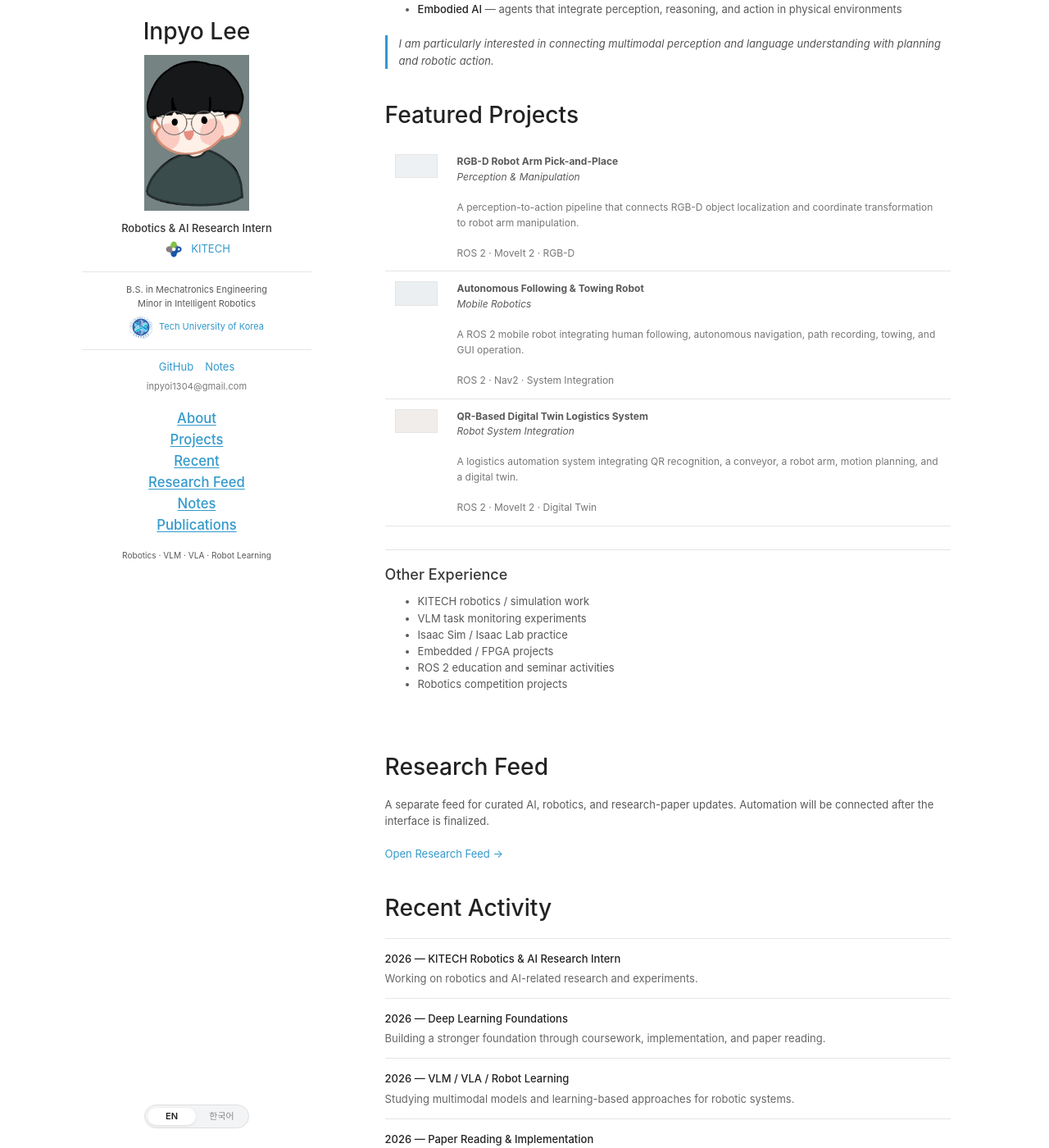
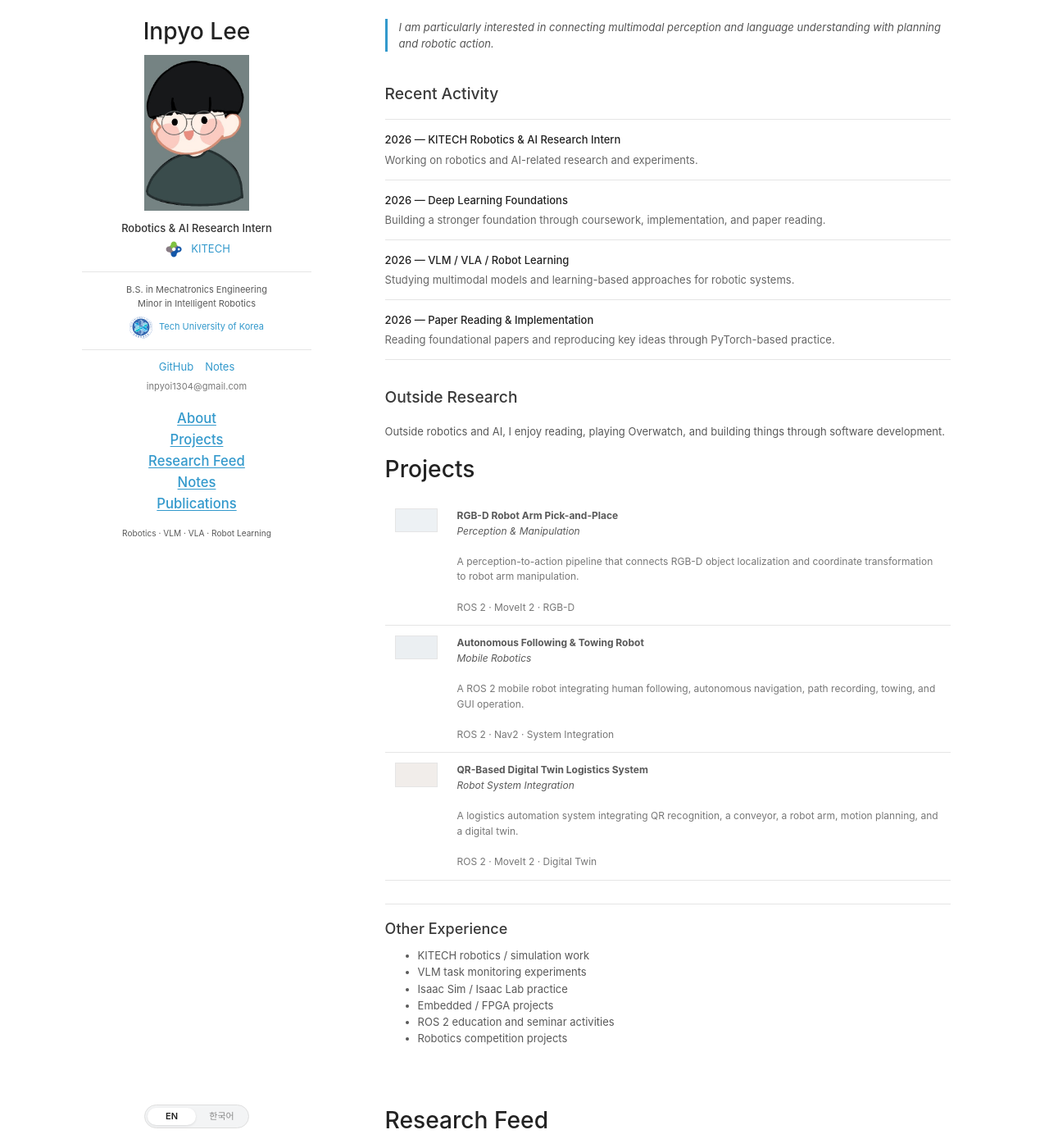
Before and after one commit to nayana224/nayana224.github.io, a Jekyll site: the page index.html, which Jekyll copies as it is, in a window 1280 px wide and 1400 px high, scrolled down 964 px. Shown: the whole window at 82% size. Built offline with Jekyll 4.4.1, drawn with Linux system fonts in a browser that asks for light colours; some of the changed text lies outside the part shown.

Commit message:
home: align sidebar navigation with top-level sections

```diff
--- a/index.html
+++ b/index.html
@@ -4,7 +4,7 @@
   <meta charset="utf-8">
   <meta http-equiv="X-UA-Compatible" content="chrome=1">
   <title>Inpyo Lee | Robotics & AI</title>
-  <link rel="stylesheet" href="stylesheets/styles.css?v=20260919-6">
+  <link rel="stylesheet" href="stylesheets/styles.css?v=20260919-7">
   <meta name="viewport" content="width=device-width">
   <meta name="description" content="Inpyo Lee - Robotics & AI Research Intern at KITECH">
 </head>
@@ -41,10 +41,9 @@
         <nav>
           <h2><a href="#about" data-en="About" data-ko="소개">About</a></h2>
           <h2><a href="#projects" data-en="Projects" data-ko="프로젝트">Projects</a></h2>
-          <h2><a href="#recent" data-en="Recent" data-ko="최근 활동">Recent</a></h2>
-          <h2><a href="/research-feed/?v=20260919-3" data-en="Research Feed" data-ko="리서치 피드">Research Feed</a></h2>
-          <h2><a href="/notes/?v=20260919-9" data-en="Notes" data-ko="노트">Notes</a></h2>
-          <h2><a href="./publications.html" data-en="Publications" data-ko="논문">Publications</a></h2>
+          <h2><a href="#research-feed" data-en="Research Feed" data-ko="리서치 피드">Research Feed</a></h2>
+          <h2><a href="#notes" data-en="Notes" data-ko="노트">Notes</a></h2>
+          <h2><a href="#publications" data-en="Publications" data-ko="논문">Publications</a></h2>
         </nav>
 
         <p class="view"><small>Robotics · VLM · VLA · Robot Learning</small></p>
@@ -57,13 +56,13 @@
     </header>
 
     <section>
-      <div id="about">
-        <h1 data-en="About Me" data-ko="소개">About Me</h1>
+      <div id="about" class="top-level-section">
+        <h1 data-en="About" data-ko="소개">About</h1>
         <p data-en="I am currently a Robotics & AI Research Intern at KITECH. I studied Mechatronics Engineering with a minor in Intelligent Robotics at Tech University of Korea, and have gained hands-on experience through ROS 2-based autonomous mobile robot and robotic manipulation projects." data-ko="현재 KITECH에서 Robotics & AI Research Intern으로 근무하고 있습니다. Tech University of Korea에서 메카트로닉스공학을 전공하고 지능형로봇전공을 부전공했으며, ROS 2 기반 자율주행 로봇과 robotic manipulation 프로젝트를 통해 실제 로봇 시스템을 설계하고 통합하는 경험을 쌓았습니다.">I am currently a Robotics & AI Research Intern at KITECH. I studied Mechatronics Engineering with a minor in Intelligent Robotics at Tech University of Korea, and have gained hands-on experience through ROS 2-based autonomous mobile robot and robotic manipulation projects.</p>
         <p data-en="I am currently strengthening my foundations in Deep Learning and expanding my interests toward VLM, VLA, Robot Learning, and learning-based intelligent robotic systems." data-ko="현재는 Deep Learning 기초를 다지고 있으며, 앞으로 VLM, VLA, Robot Learning과 같은 learning-based intelligent robotics 분야로 관심 영역을 확장하고 있습니다.">I am currently strengthening my foundations in Deep Learning and expanding my interests toward VLM, VLA, Robot Learning, and learning-based intelligent robotic systems.</p>
       </div>
 
-      <h1 data-en="My Path" data-ko="성장 과정">My Path</h1>
+      <h2 class="subsection-title" data-en="My Path" data-ko="성장 과정">My Path</h2>
       <div class="path-list">
         <div class="path-item">
           <span class="path-index">01</span>
@@ -99,7 +98,7 @@
         </div>
       </div>
 
-      <h1 data-en="Research Interests" data-ko="연구 관심 분야">Research Interests</h1>
+      <h2 class="subsection-title" data-en="Research Interests" data-ko="연구 관심 분야">Research Interests</h2>
       <ul class="interest-list">
         <li><strong>Vision-Language Models</strong> — <span data-en="multimodal understanding of visual information and language" data-ko="visual information과 language를 함께 이해하는 multimodal learning">multimodal understanding of visual information and language</span></li>
         <li><strong>Vision-Language-Action Models</strong> — <span data-en="connecting multimodal understanding to robotic action" data-ko="multimodal understanding을 실제 robot action으로 연결하는 방법">connecting multimodal understanding to robotic action</span></li>
@@ -112,8 +111,37 @@
 
       <br>
 
-      <div id="projects">
-        <h1 data-en="Featured Projects" data-ko="주요 프로젝트">Featured Projects</h1>
+      <div class="about-extra-sections">
+      <div class="about-subsection" id="recent">
+        <h2 class="subsection-title" data-en="Recent Activity" data-ko="최근 활동">Recent Activity</h2>
+        <div class="recent-list">
+          <article class="recent-item">
+            <strong data-en="2026 — KITECH Robotics & AI Research Intern" data-ko="2026 — KITECH Robotics & AI 연구 인턴">2026 — KITECH Robotics & AI Research Intern</strong>
+            <p data-en="Working on robotics and AI-related research and experiments." data-ko="Robotics와 AI 관련 연구 및 실험을 진행하고 있습니다.">Working on robotics and AI-related research and experiments.</p>
+          </article>
+          <article class="recent-item">
+            <strong data-en="2026 — Deep Learning Foundations" data-ko="2026 — Deep Learning 기초 학습">2026 — Deep Learning Foundations</strong>
+            <p data-en="Building a stronger foundation through coursework, implementation, and paper reading." data-ko="강의, 구현, 논문 읽기를 통해 Deep Learning 기초를 다지고 있습니다.">Building a stronger foundation through coursework, implementation, and paper reading.</p>
+          </article>
+          <article class="recent-item">
+            <strong data-en="2026 — VLM / VLA / Robot Learning" data-ko="2026 — VLM / VLA / Robot Learning 학습">2026 — VLM / VLA / Robot Learning</strong>
+            <p data-en="Studying multimodal models and learning-based approaches for robotic systems." data-ko="robotic system을 위한 multimodal model과 learning-based approach를 공부하고 있습니다.">Studying multimodal models and learning-based approaches for robotic systems.</p>
+          </article>
+          <article class="recent-item">
+            <strong data-en="2026 — Paper Reading & Implementation" data-ko="2026 — 논문 읽기 및 구현">2026 — Paper Reading & Implementation</strong>
+            <p data-en="Reading foundational papers and reproducing key ideas through PyTorch-based practice." data-ko="기초 논문을 읽고 핵심 아이디어를 PyTorch 실습으로 재현하며 학습하고 있습니다.">Reading foundational papers and reproducing key ideas through PyTorch-based practice.</p>
+          </article>
+        </div>
+      </div>
+
+      <div class="about-subsection">
+        <h2 class="subsection-title" data-en="Outside Research" data-ko="연구 밖의 관심사">Outside Research</h2>
+        <p data-en="Outside robotics and AI, I enjoy reading, playing Overwatch, and building things through software development." data-ko="Robotics와 AI 밖에서는 책 읽기, Overwatch 게임, 그리고 개발하는 것을 좋아합니다.">Outside robotics and AI, I enjoy reading, playing Overwatch, and building things through software development.</p>
+      </div>
+      </div>
+
+      <div id="projects" class="top-level-section">
+        <h1 data-en="Projects" data-ko="프로젝트">Projects</h1>
 
         <table class="research-table">
           <tr>
@@ -168,7 +196,7 @@
 
       <br><br>
 
-      <div id="research-feed" class="section-link-block">
+      <div id="research-feed" class="section-link-block top-level-section">
         <h1 data-en="Research Feed" data-ko="리서치 피드">Research Feed</h1>
         <p data-en="A separate feed for curated AI, robotics, and research-paper updates. Automation will be connected after the interface is finalized." data-ko="AI, Robotics, 주요 논문 업데이트를 따로 모아보는 공간입니다. UI를 확정한 뒤 자동화를 연결할 예정입니다.">A separate feed for curated AI, robotics, and research-paper updates. Automation will be connected after the interface is finalized.</p>
         <p><a href="/research-feed/?v=20260919-2" data-en="Open Research Feed →" data-ko="Research Feed 보기 →">Open Research Feed →</a></p>
@@ -176,44 +204,18 @@
 
       <br>
 
-      <div id="recent">
-        <h1 data-en="Recent Activity" data-ko="최근 활동">Recent Activity</h1>
-        <div class="recent-list">
-          <article class="recent-item">
-            <strong data-en="2026 — KITECH Robotics & AI Research Intern" data-ko="2026 — KITECH Robotics & AI 연구 인턴">2026 — KITECH Robotics & AI Research Intern</strong>
-            <p data-en="Working on robotics and AI-related research and experiments." data-ko="Robotics와 AI 관련 연구 및 실험을 진행하고 있습니다.">Working on robotics and AI-related research and experiments.</p>
-          </article>
-          <article class="recent-item">
-            <strong data-en="2026 — Deep Learning Foundations" data-ko="2026 — Deep Learning 기초 학습">2026 — Deep Learning Foundations</strong>
-            <p data-en="Building a stronger foundation through coursework, implementation, and paper reading." data-ko="강의, 구현, 논문 읽기를 통해 Deep Learning 기초를 다지고 있습니다.">Building a stronger foundation through coursework, implementation, and paper reading.</p>
-          </article>
-          <article class="recent-item">
-            <strong data-en="2026 — VLM / VLA / Robot Learning" data-ko="2026 — VLM / VLA / Robot Learning 학습">2026 — VLM / VLA / Robot Learning</strong>
-            <p data-en="Studying multimodal models and learning-based approaches for robotic systems." data-ko="robotic system을 위한 multimodal model과 learning-based approach를 공부하고 있습니다.">Studying multimodal models and learning-based approaches for robotic systems.</p>
-          </article>
-          <article class="recent-item">
-            <strong data-en="2026 — Paper Reading & Implementation" data-ko="2026 — 논문 읽기 및 구현">2026 — Paper Reading & Implementation</strong>
-            <p data-en="Reading foundational papers and reproducing key ideas through PyTorch-based practice." data-ko="기초 논문을 읽고 핵심 아이디어를 PyTorch 실습으로 재현하며 학습하고 있습니다.">Reading foundational papers and reproducing key ideas through PyTorch-based practice.</p>
-          </article>
-        </div>
-      </div>
-
-      <div class="section-link-block">
+      <div id="notes" class="section-link-block top-level-section">
         <h1 data-en="Notes" data-ko="노트">Notes</h1>
         <p data-en="I write about what I learn from papers, implementations, robotics projects, and debugging." data-ko="논문을 읽고 구현하며, robotics 프로젝트와 debugging 과정에서 배운 내용을 이 사이트에 기록합니다.">I write about what I learn from papers, implementations, robotics projects, and debugging.</p>
         <p><a href="/notes/?v=20260919-9" data-en="Browse Notes →" data-ko="Notes 보기 →">Browse Notes →</a></p>
       </div>
 
-      <div class="section-link-block">
-        <h1 data-en="Papers & Publications" data-ko="논문 및 출판물">Papers & Publications</h1>
+      <div id="publications" class="section-link-block top-level-section">
+        <h1 data-en="Publications" data-ko="논문">Publications</h1>
         <p data-en="Publications and selected research papers will be added here as my research progresses." data-ko="연구가 진행됨에 따라 실제 publication과 공부한 주요 논문을 구분해 정리할 예정입니다.">Publications and selected research papers will be added here as my research progresses.</p>
         <p><a href="./publications.html" data-en="Publications page →" data-ko="Publications 페이지 →">Publications page →</a></p>
       </div>
 
-      <div class="section-link-block">
-        <h1 data-en="Outside Research" data-ko="연구 밖의 관심사">Outside Research</h1>
-        <p data-en="Outside robotics and AI, I enjoy reading, playing Overwatch, and building things through software development." data-ko="Robotics와 AI 밖에서는 책 읽기, Overwatch 게임, 그리고 개발하는 것을 좋아합니다.">Outside robotics and AI, I enjoy reading, playing Overwatch, and building things through software development.</p>
-      </div>
     </section>
   </div>
 
```
